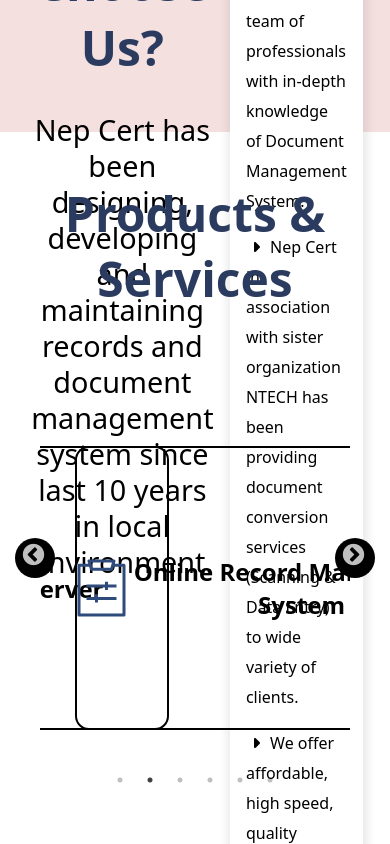
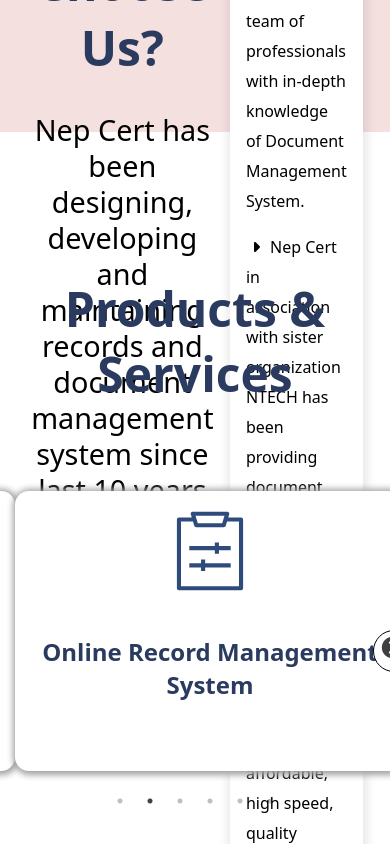
Before and after one commit to AjoobKansakar/Ncert-website, a React (Vite) app in the folder nepcert/: page / in a window 390 px wide. Shown: the part 2200-3044 px from the top of the page. Built offline with nearby package versions, Linux system fonts and the light colour scheme.

Commit message:
working one responsive product cards

```diff
--- a/nepcert/src/component/Product/product.css
+++ b/nepcert/src/component/Product/product.css
@@ -1,9 +1,14 @@
 .products-section{
     height: 90vh;
+    display: flex;
+    align-items: center;
+    justify-content: center;
 }
 
 .product-container {
     padding: 10px 40px;
+    width: 100%;
+    max-width: 1200px;
 }
 
 .product-container .section-topic {
@@ -11,30 +16,97 @@
     font-size: 3rem;
     font-weight: 700;
     color:#2a3b5f;
+    margin-bottom: 50px;
 }
 
 .product-card-wrapper {
-    padding: 35px;
+    padding: 15px;
 }
 
 /* main product cards */
 .product-card {
-    border: 2px solid black;
+    border: none;
+    box-shadow: 1px 1px 6px 3px #a2a2a2;
     border-radius: 14px;
     display: flex;
+    flex-direction: column;
     align-items: center;
-    justify-content: center;
-    margin-top: 60px;
-    min-width: 400px;
-    width: 300px;
+    justify-content: flex-start;
+    margin-top: 20px;
+    min-width: 250px;
+    width: auto;
     height: 280px;
+    transition: all 0.4s ease-in-out;
+    cursor: pointer;
+    background-color: #fff;
+    position: relative;
+    overflow: hidden;
+    padding: 20px;
+    box-sizing: border-box;
+}
+
+/* for the icons */
+.product-card .product-icons {
+    width: 80px;
+    height: 80px;
+    margin-bottom: 20px;
+    transition: filter 0.4s ease-in-out;
 }
 
 .product-card h3 {
     text-align: center;
     font-size: 1.5rem;
     font-weight: 800;
+    color: #2a3b5f;
+    margin-bottom: 15px;
+    transition: color 0.4s ease-in-out;
 }
+
+/* for product cards description */
+/* learn this tomorrow */
+
+/* ADDED: Styles for the description paragraph */
+.product-card p {
+    text-align: center;
+    font-size: 1rem;
+    color: #555; /* Default description color */
+    opacity: 0; /* Hidden by default */
+    max-height: 0; /* Hidden by default, allows smooth transition */
+    padding: 0 10px; /* Adjust padding for description text */
+    transition: opacity 0.4s ease-in-out, max-height 0.4s ease-in-out, color 0.4s ease-in-out; /* Smooth transition */
+    line-height: 1.4; /* Improve readability */
+}
+
+
+/* ADDED: Styles for the active card state */
+.product-card.active {
+    background-color: #2a3b5f; /* Dark blue background */
+    color: #fff; /* White text color for consistency */
+    height: 380px; /* UPDATED: Expanded height for description */
+    transform: translateY(-10px) scale(1.05); /* Slightly move up and enlarge */
+    box-shadow: 5px 5px 15px 5px rgba(0, 0, 0, 0.3); /* More prominent shadow */
+}
+
+/* ADDED: Style for the icon within the active card */
+.product-card.active .product-icons {
+    filter: invert(100%); /* Invert icon color for dark background (assumes SVG) */
+    margin-bottom: 10px; /* Less space when description is shown */
+}
+
+/* ADDED: Style for heading within the active card */
+.product-card.active h3 {
+    color: #fff; /* White title text */
+    margin-bottom: 10px; /* Less space when description is shown */
+}
+
+/* ADDED: Style for the description when active */
+.product-card.active p {
+    opacity: 1; /* Make description visible */
+    max-height: 150px; /* Allow description to take height, adjust as needed */
+    color: #e0e0e0; /* Slightly off-white for description */
+}
+/*  */
+
 
 /* for the slider arrows */
 .slick-arrow,
@@ -42,6 +114,9 @@
 .slick-next {
     width: 40px !important;
     height: 40px !important;
+    background-color: #fff !important;
+    border: 1px solid #000 !important;
+    margin-top: 30px !important;
 }
 
 .slick-prev:before,
@@ -49,6 +124,17 @@
  {
     font-size: 25px !important;
     position: absolute !important;
+    color: #000 !important;
     top: 5px;
     left: 6px;
 }
+
+/* for Responsive view */
+@media (max-width: 768px) {
+    .slick-prev {
+        left: 0px;
+    }
+    .slick-next {
+        right: 0px;
+    }
+}
--- a/nepcert/src/component/Product/product.jsx
+++ b/nepcert/src/component/Product/product.jsx
@@ -1,4 +1,4 @@
-import React from "react";
+import React, { useState } from "react";
 import './product.css';
 // using React slick for slider
 import Slider from 'react-slick';
@@ -16,32 +16,38 @@
     {
         id: 1,
         title: "Online File Server",
-        icon: OnlineFileServerIcon
+        icon: OnlineFileServerIcon,
+        description: "this is the desription..."
     },
     {
         id:2,
         title: "Online Record Management System",
-        icon: OnlineRecordManagementSystemIcon
+        icon: OnlineRecordManagementSystemIcon,
+        description: "this is the desription..."
     },
     {
         id:3,
         title: "Ekagaj System",
-        icon: EkagajSystemIcon
+        icon: EkagajSystemIcon,
+        description: "this is the desription..."
     },
     {
         id:4,
         title: "Mirco Insurance Management System (MIMS)",
-        icon: MIMSIcon
+        icon: MIMSIcon,
+        description: "this is the desription..."
     },
     {
         id:5,
         title: "Data Entry and Digitization",
-        icon: DataEntryIcon
+        icon: DataEntryIcon,
+        description: "this is the desription..."
     },
     {
         id:6,
         title: "Bill Payment System",
-        icon: BillPayIcon
+        icon: BillPayIcon,
+        description: "this is the desription..."
     }
 ];
 
@@ -69,6 +75,14 @@
 };
 
 const Product = () => {
+    // adding a useState for the cards effect
+    const [ activeProductId, setActiveProductId ] = useState(null);
+
+    // adding the clicking effects in the card
+    const handleCardClick = (id) => {
+        setActiveProductId( activeProductId === id ? null : id );
+    };
+
     const settings = {
         dots: true,
         infinite: true,
@@ -101,14 +115,17 @@
         ]
     };
     return (
-        //  learn this part
         <section className="products-section">
             <div className="product-container">
                 <h2 className="section-topic"> Products & Services </h2>
                 <Slider {...settings}>
                     {products.map(product => (
                         <div key={product.id} className="product-card-wrapper">
-                        <div className="product-card">
+                            <div
+                            // new div for the cards effect
+                                className={`product-card ${activeProductId === product.id ? 'active' : ''}`}
+                                onClick={() => handleCardClick(product.id)}
+                            >
                                 {/* product icon */}
                                 <img
                                     src={product.icon}
@@ -117,7 +134,10 @@
                                 />
 
                                 <h3>{product.title}</h3>
+                                {/* for the cards to show up */}
+                                {activeProductId === product.id && (
                                     <p>{product.description}</p>
+                                )}
                             </div>
                         </div>
                     ))}
```
Lines whose indentation alone changed are shown as unchanged.
